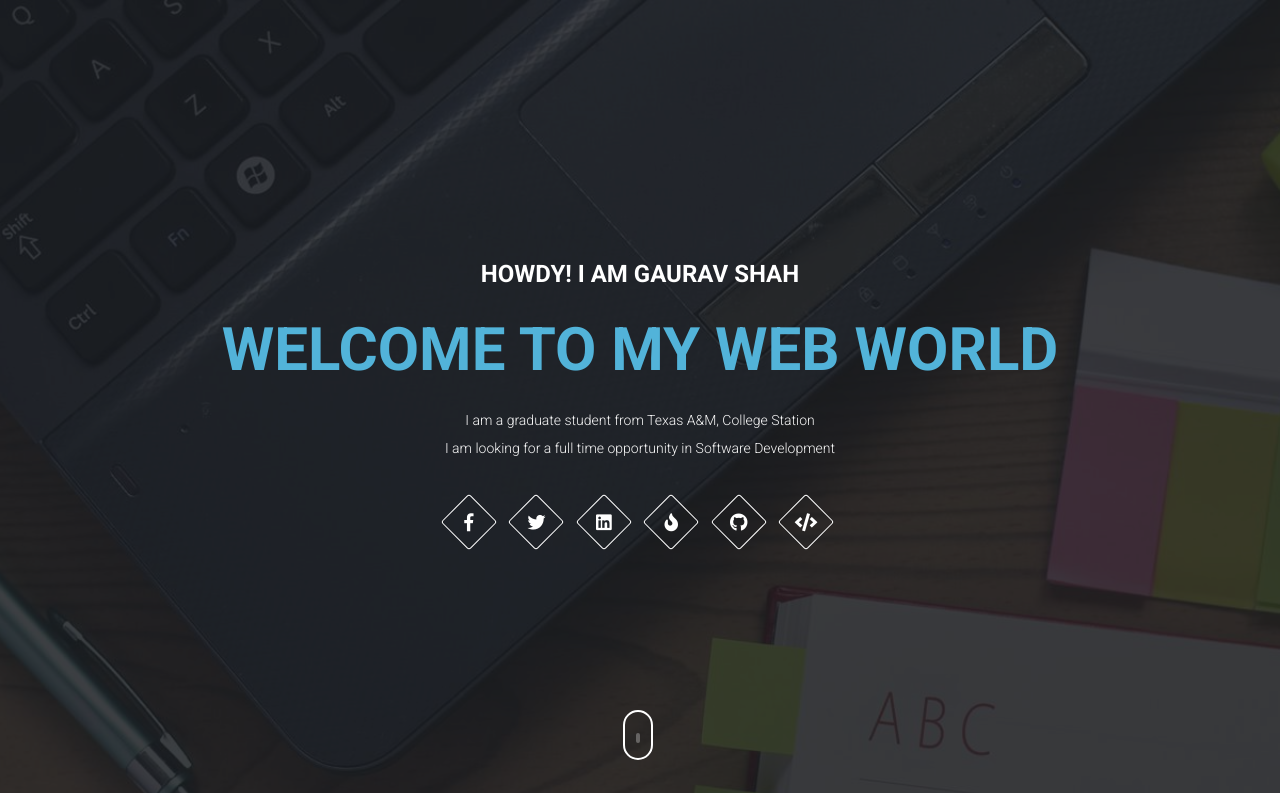
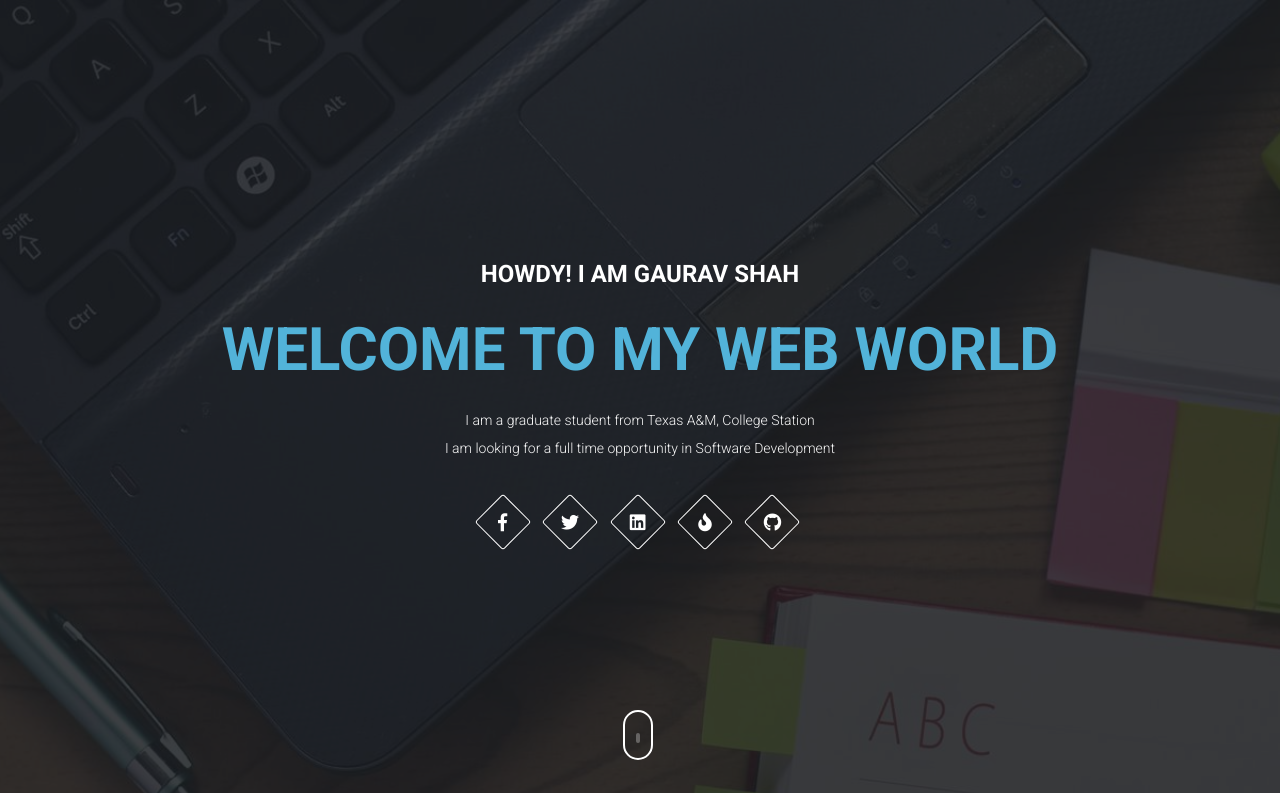
Before and after one commit to gauravshah786/Personal-Website, a plain HTML site: page index.html in a window 1280 px wide. Shown: the top 793 px of the page. Drawn offline with Linux system fonts and the light colour scheme; some packages are replaced by stand-ins of ours.

Commit message:
Removed leetcode

```diff
--- a/index.html
+++ b/index.html
@@ -64,7 +64,6 @@
           <li><a target="_blank" href="https://www.linkedin.com/in/gauravshahtamu"><i class="fab fa-linkedin"></i></a></li>
           <li><a target="_blank" href="https://www.freecodecamp.com/gauravshah786"><i class="fa fa-fire"></i></a></li>
           <li><a target="_blank" href="https://github.com/gauravshah786"><i class="fab fa-github"></i></a></li>
-					<li><a target="_blank" href="https://leetcode.com/gauravshah_786"><i class="fas fa-code"></i></a></li>
         </ul>
       </div> <!-- /.social-icons -->
 		</div>
```
